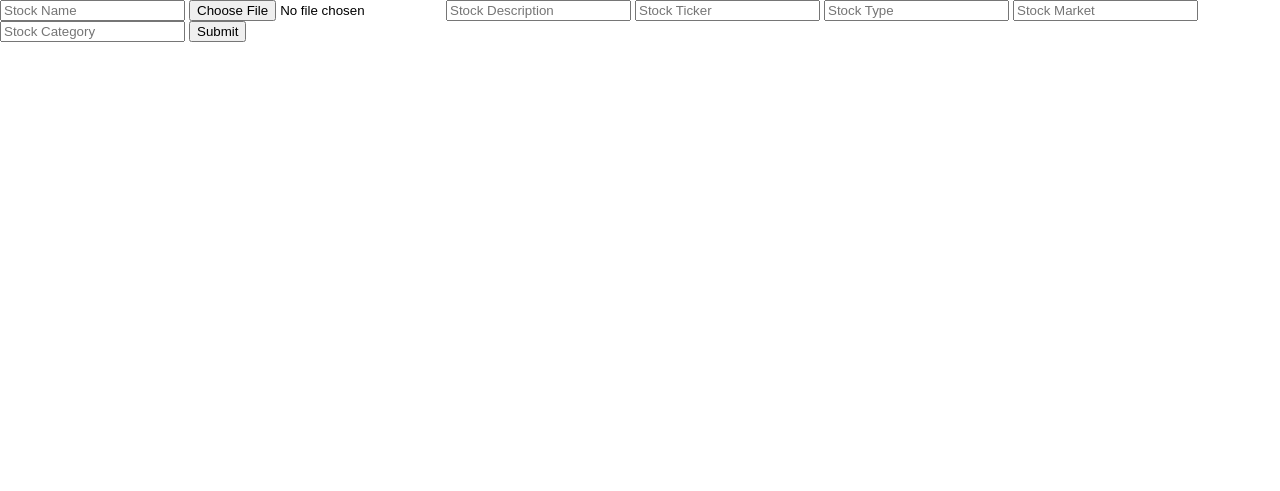
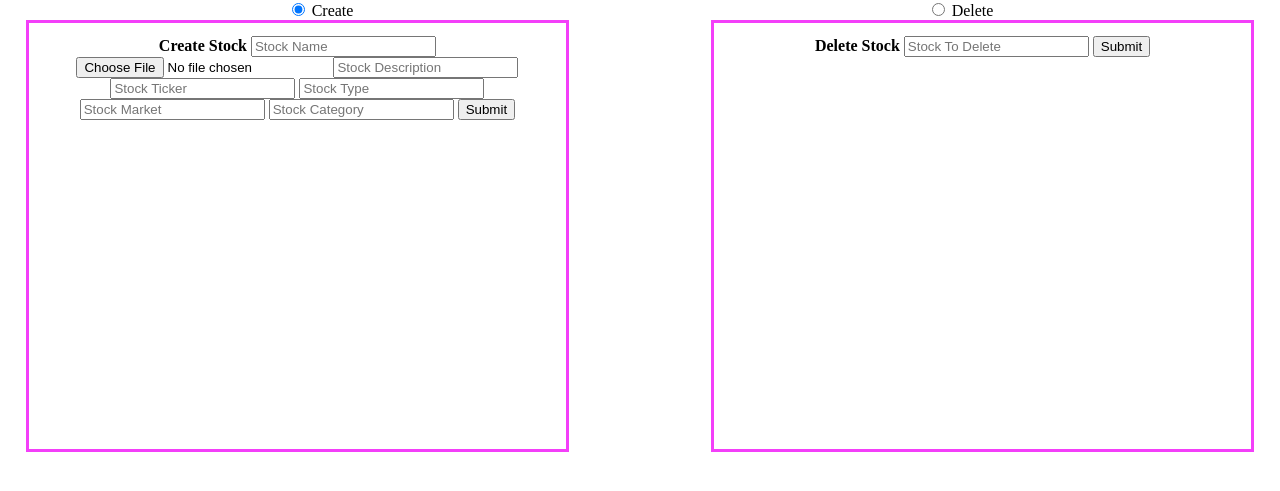
Before and after one commit to Beamma/Beammas-Brokers, a Flask app: page /admin in a window 1280 px wide. Shown: the part 80-571 px from the top of the page. Run offline with Flask 2, Linux system fonts and the light colour scheme; a user stored in the database is signed in; some web fonts are replaced.

Commit message:
V 11.5 Added radio for delete/create

```diff
--- a/static/style/css/style.css
+++ b/static/style/css/style.css
@@ -121,3 +121,46 @@ tr:nth-child(even) {
   text-decoration: none;
   cursor: pointer;
 }
+
+.create_delete_radio, .create{
+  width: 50%;
+  margin: 0px;
+  height: 100%;
+  float: left;
+}
+
+.create_delete_radio, .delete{
+  width: 50%;
+  margin: 0px;
+  height: 100%;
+  float: right;
+}
+
+.create_delete_radio {
+  width: 100%;
+  text-align: center;
+}
+
+.create_stock {
+  width: 40%;
+  height: 50vh;
+  margin: 0px;
+  float: left;
+  text-align: center;
+  padding: 1%;
+  margin: 2%;
+  margin-top: 0px;
+  border: 3px solid #f33ff9;
+}
+
+.delete_stock {
+  width: 40%;
+  height: 50vh;
+  margin: 0px;
+  float: right;
+  text-align: center;
+  padding: 1%;
+  margin: 2%;
+  margin-top: 0px;
+  border: 3px solid #f33ff9;
+}
--- a/templates/admin.html
+++ b/templates/admin.html
@@ -1,8 +1,19 @@
 {% extends 'layout.html' %}
 {% block content %}
 <div class="wrapper">
+  <form method="POST" enctype="multipart/form-data">
+    <div class="create_delete_radio">
+      <div class="create">
+        <input type="radio" name="create_delete" value="create" checked>
+        <label for="create">Create</label>
+      </div>
+      <div class="delete">
+        <input type="radio" name="create_delete" value="delete"></input>
+        <label for="delete">Delete</label>
+      </div>
+    </div>
     <div class="create_stock">
-    <form method="POST" enctype="multipart/form-data">
+      <b> Create Stock </b>
       <input type="string" name="name" placeholder="Stock Name"></input>
       <input type="file" name="logo" placeholder="Stock Logo"></input>
       <input type="text" name="description" placeholder="Stock Description"></input>
@@ -11,14 +22,17 @@
       <input type="string" name="market" placeholder="Stock Market"></input>
       <input type="string" name="category" placeholder="Stock Category"></input>
       <input type="submit"></input>
-    </form>
       {% if submitted == True: %}
         Completed
       {% endif %}
     </div>
     <div class="delete_stock">
+      <b> Delete Stock </b>
+      <input type="string" name="delete" placeholder="Stock To Delete"></input>
+      <input type="submit"></input>
     </div>
     <div class="update_stock">
     </div>
+  </form>
 </div>
 {% endblock %}
```
Lines whose indentation alone changed are shown as unchanged.
